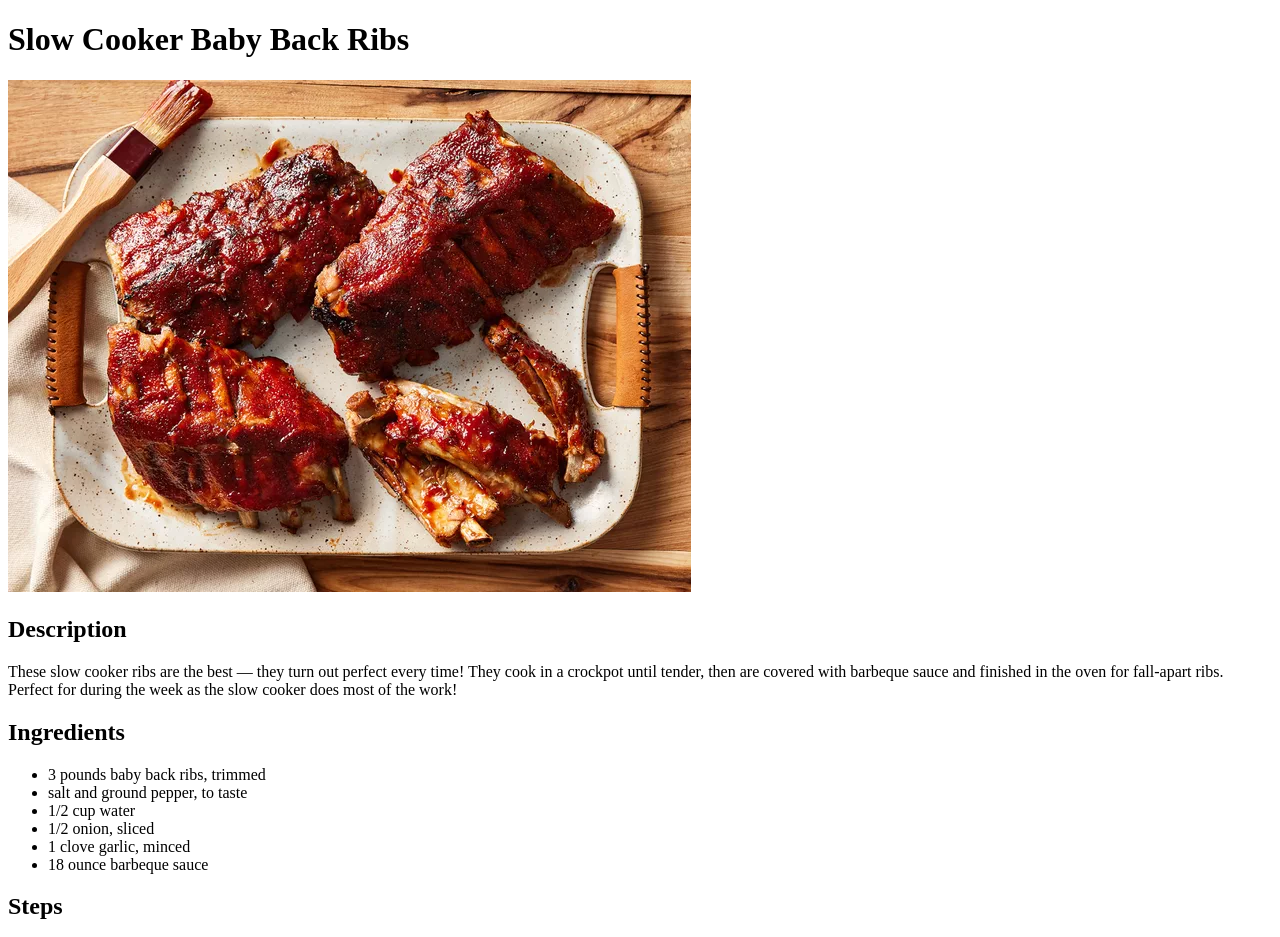
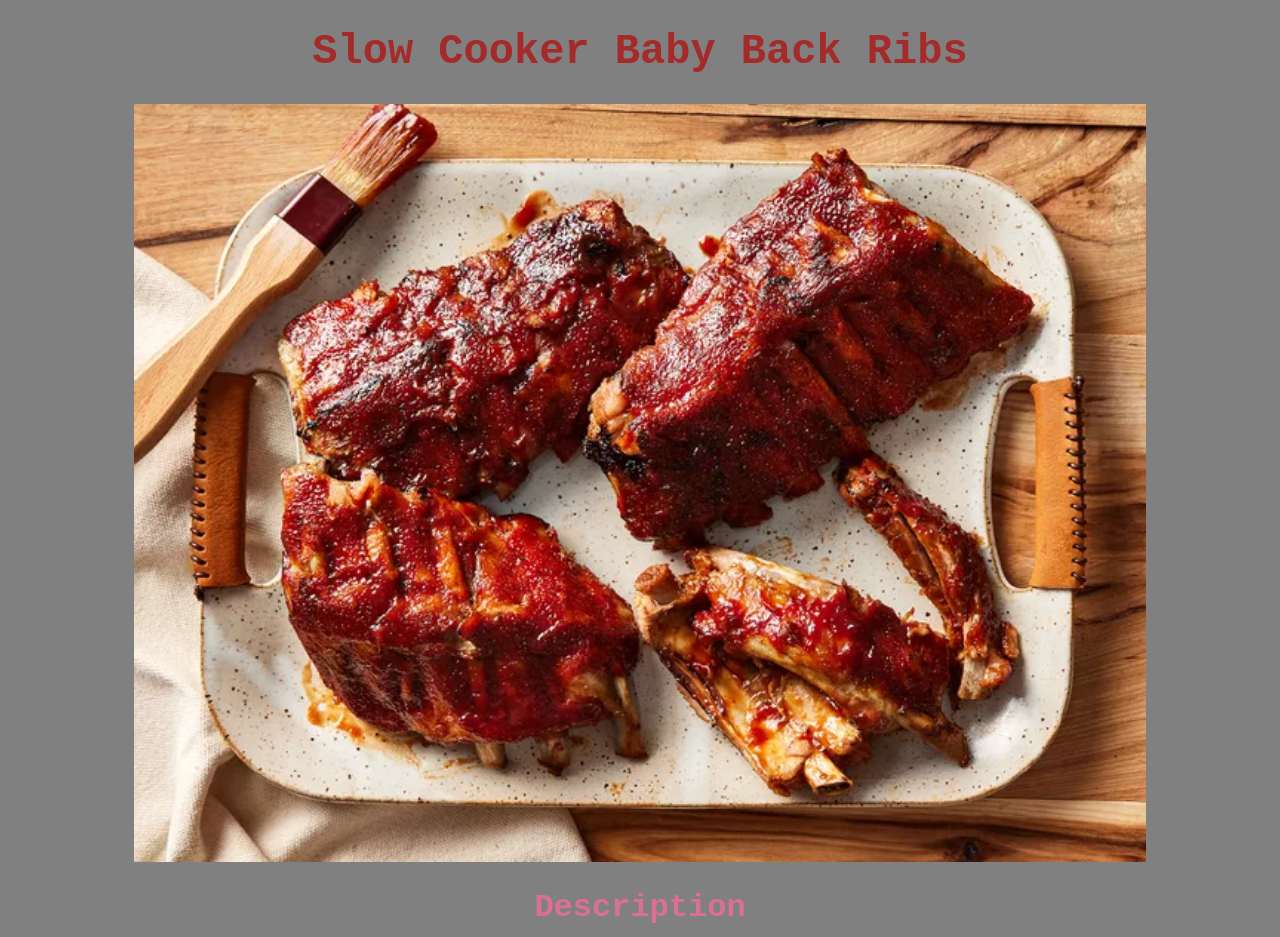
Before and after one commit to f-GC/odin-recipes, a plain HTML site: page recipes/ribs.html in a window 1280 px wide. Shown: the top 937 px of the page. Drawn offline with Linux system fonts and the light colour scheme.

Commit message:
Add styling to index.html and ribs.html
Create css directory and start adding style to the site.

```diff
--- /dev/null
+++ b/css/index.css
@@ -0,0 +1,17 @@
+* {
+    font-family: 'Courier New', Courier, monospace;
+}
+
+h1 {
+    background-color: black;
+    color: yellow;
+    text-align: center;
+    font-weight: 200;
+    font-size: 40px;
+}
+
+ul {
+    color: pink;
+    background-color: grey;
+    font-size: 18px;
+}
--- /dev/null
+++ b/css/ribs.css
@@ -0,0 +1,37 @@
+* {
+    font-family: 'Courier New', Courier, monospace;
+    background-color: grey;
+}
+
+h1 {
+    color: brown;
+    font-size: 42px;
+    text-align: center;
+}
+
+img {
+    display: block;
+    margin-left: auto;
+    margin-right: auto;
+    width: 80%;
+}
+
+h2 {
+    font-size: 24px;
+    color: palevioletred;
+    text-align: center;
+}
+
+#description {
+    font-size: 32px;
+}
+
+p {
+    margin: 5%;
+}
+
+ul,
+ol {
+    margin: 5%;
+    color: rgb(94, 0, 39);
+}
--- a/recipes/ribs.html
+++ b/recipes/ribs.html
@@ -3,11 +3,12 @@
     <head>
         <meta charset="utf-8">
         <title>Slow Cooker Ribs</title>
+        <link rel="stylesheet" href="../css/ribs.css"
     </head>
     <body>
         <h1>Slow Cooker Baby Back Ribs</h1>
         <img src="../images/ribs.webp" alt="A picture of delicious slow cooked ribs">
-        <h2>Description</h2>
+        <h2 id="description">Description</h2>
         <p>These slow cooker ribs are the best — they turn out perfect every time! They cook in a crockpot until tender, then are covered with barbeque sauce and finished in the oven for fall-apart ribs. Perfect for during the week as the slow cooker does most of the work!</p>
         <h2>Ingredients</h2>
         <ul>
```
Also changed, not shown: index.html (+1 -0 lines).
